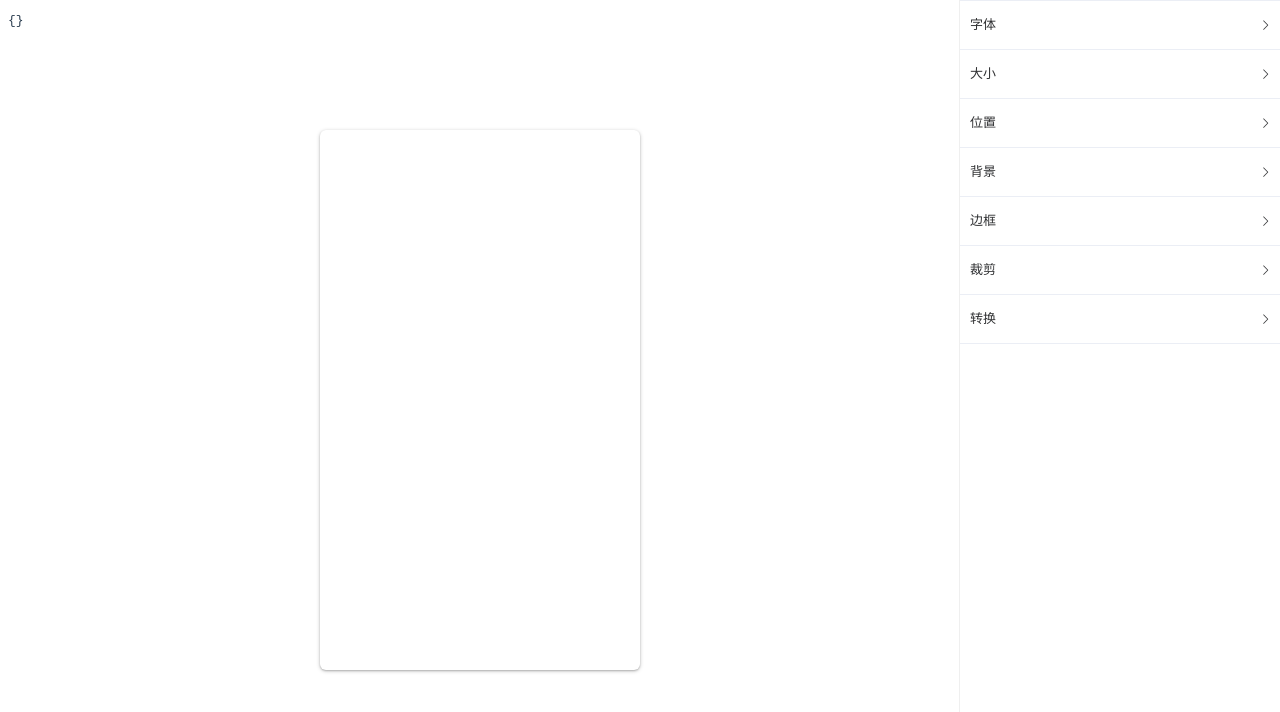
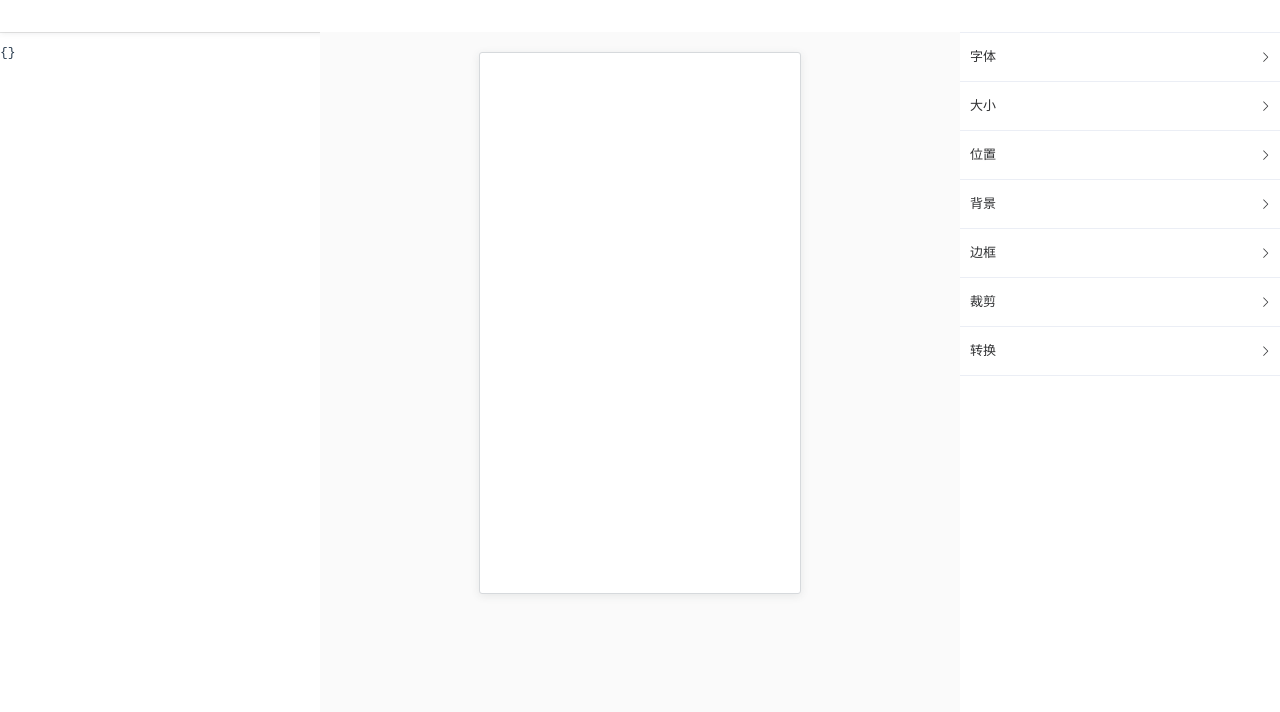
Before and after one commit to liuhann/style-editor, a Vue app: page / in a window 1280 px wide. Shown: the top 712 px of the page. Built offline with nearby package versions, Linux system fonts and the light colour scheme.

Commit message:
work on site

```diff
--- a/src/App.vue
+++ b/src/App.vue
@@ -1,11 +1,19 @@
 <template>
   <div id="app">
+    <div class="header">
+    </div>
+    <div class="frames">
+      <div class="code">
         <pre>{{ pretty }}</pre>
-    <div class="container" :style="containerStyle">
+      </div>
+      <div class="preview">
+        <div class="device" :style="containerStyle">
           <div class="element" :style="elementStyle"></div>
+        </div>
       </div>
       <div class="config-box">
         <prop-config :element="element" fontable @file-add="fileAdded" @file-remove="fileRemoved"></prop-config>
+      </div>
     </div>
   </div>
 </template>
@@ -14,7 +22,6 @@
 import PropConfig from './components/PropConfig'
 import template, { simplify } from './model/element'
 import { getElementStyle } from './utils/styles'
-
 
 function clone (obj) {
   // Handle the 3 simple types, and null or undefined
@@ -44,13 +51,8 @@ export default {
   computed: {
     containerStyle () {
       return {
-        position: 'absolute',
         width: this.device.width + 'px',
-        height: this.device.height + 'px',
-        left: (window.innerWidth / 2 - 160 - this.device.width / 2) + 'px',
-        top: (window.innerHeight / 2 - this.device.height / 2) + 'px',
-        'border-radius': '6px',
-        'box-shadow': '0 1px 4px rgba(0,0,0,.2), 0 1px 2px rgba(0,0,0,.2)'
+        height: this.device.height + 'px'
       }
     },
     elementStyle () {
@@ -81,19 +83,61 @@ export default {
 </script>
 
 <style lang="less">
+
+html, body {
+  height: 100%;
+  margin: 0;
+  padding: 0;
+}
 #app {
   -webkit-font-smoothing: antialiased;
   -moz-osx-font-smoothing: grayscale;
   font-family: "Helvetica Neue",Helvetica,"PingFang SC","Hiragino Sans GB","Microsoft YaHei","微软雅黑",Arial,sans-serif;
   color: #2c3e50;
+
+  height: 100%;
+  .header {
+    background: #fff;
+    box-shadow: 0 1px 0 rgba(12,13,14,0.1), 0 1px 6px rgba(59,64,69,0.1);
+    height: 32px;
+  }
+  .frames {
+    height: calc(100% - 32px);
+    display: flex;
+  }
+  .code {
+    width: 320px;
+    //border-right: 1px solid #0ae;
+  }
+  .preview {
+    flex: 1;
+    background-color: #FAFAFA;
+    .device {
+      position: relative;
+      background: #fff;
+      margin: 20px auto;
+      border: 1px solid #d6d9dc;
+      border-radius: 3px;
+      box-shadow: 0 2px 8px rgba(59,64,69,0.1);
+    }
   }
   .config-box {
-  border-left: 1px solid #efefef;
-  position: absolute;
-  top: 0;
+    // box-shadow: 0 2px 8px rgba(59,64,69,0.1);
     overflow-y: auto;
-  right: 0;
-  bottom: 0;
     width: 320px;
   }
+}
+.config-box::-webkit-scrollbar {
+  width: 6px;
+  background-color: #F5F5F5;
+}
+
+.config-box::-webkit-scrollbar-thumb {
+  background-color: #0ae;
+  background-image: -webkit-gradient(linear, 0 0, 0 100%, color-stop(.5, rgba(255, 255, 255, .2)), color-stop(.5, transparent), to(transparent));
+}
+.config-box::-webkit-scrollbar-track {
+  -webkit-box-shadow: inset 0 0 6px rgba(0,0,0,0.3);
+  background-color: #F5F5F5;
+}
 </style>
```
Lines whose indentation alone changed are shown as unchanged.
